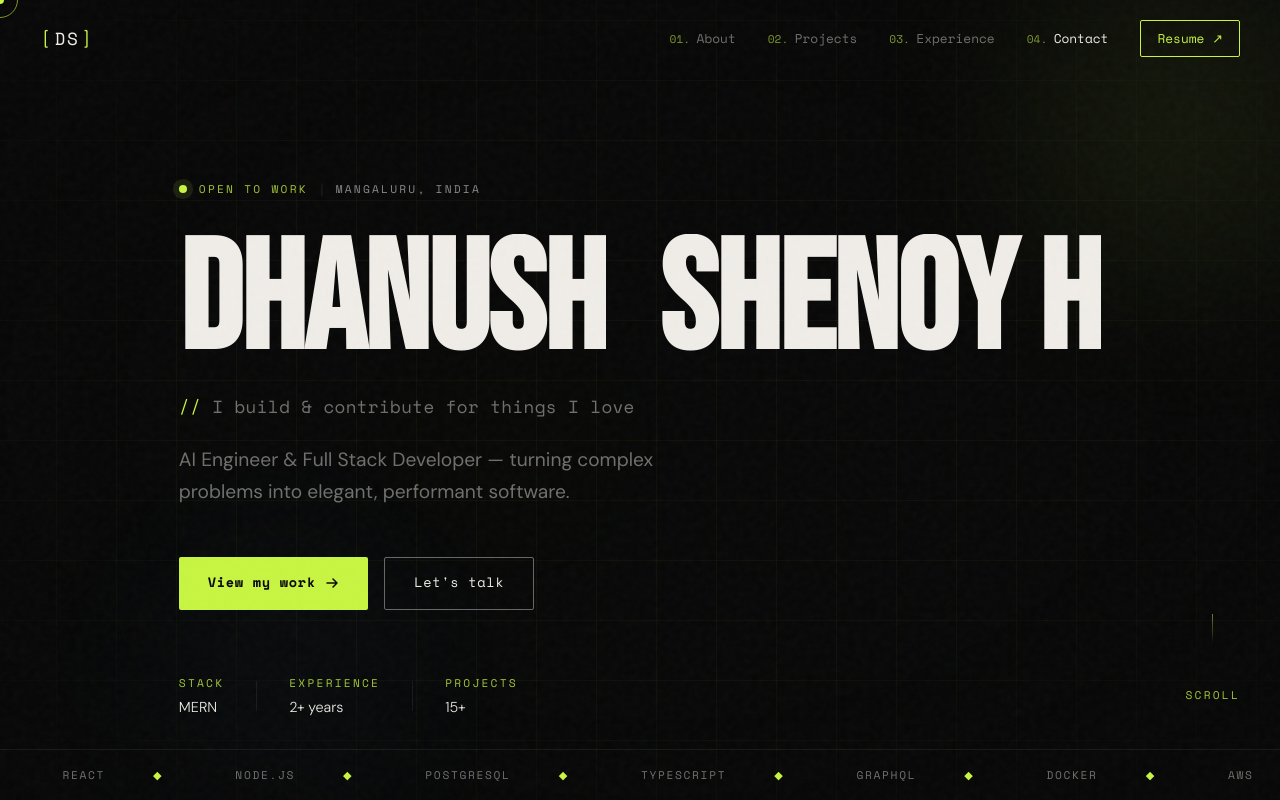
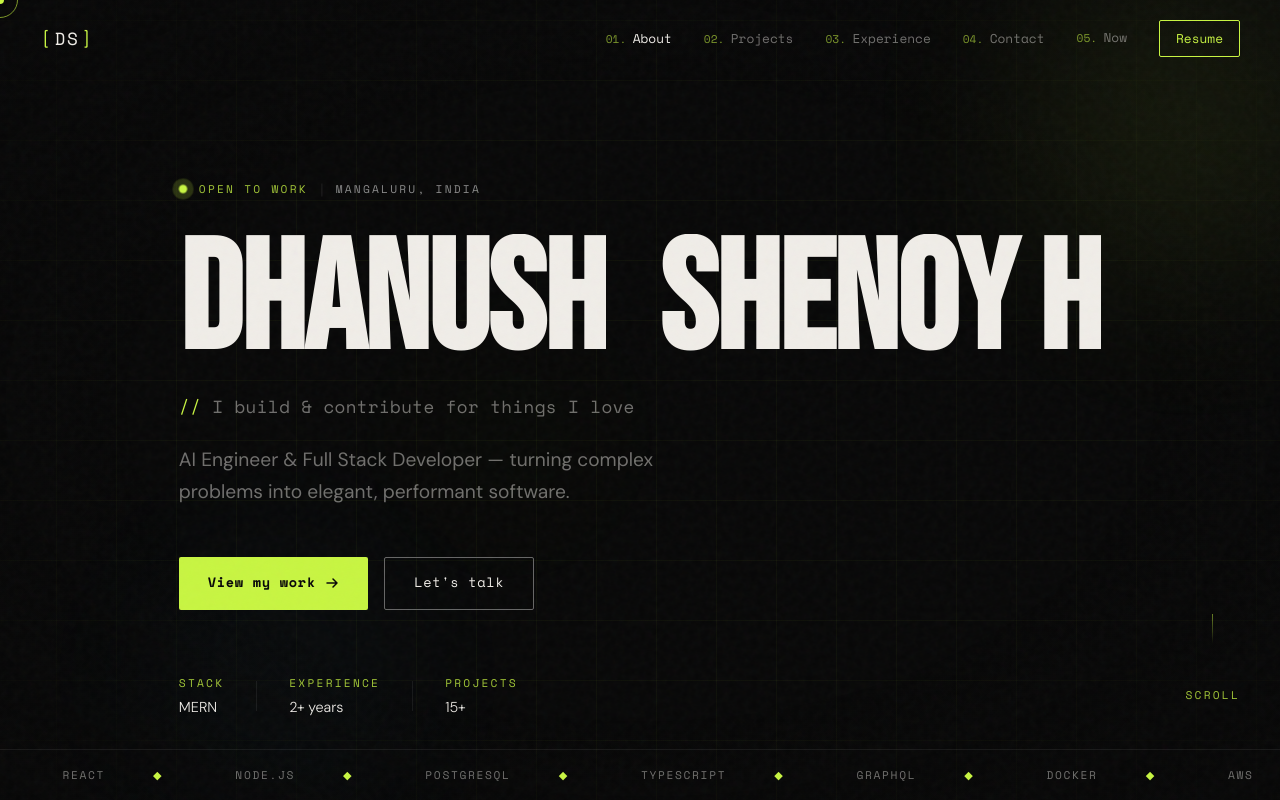
Before and after one commit to abbysallord/dhanush-shenoy-h, a React (Vite) app: page / in a window 1280 px wide. Shown: the top 800 px of the page. Built offline with nearby package versions, Linux system fonts and the light colour scheme.

Commit message:
feat: integrate router, navbar actions, and dynamic Helmet SEO meta

```diff
--- a/src/App.jsx
+++ b/src/App.jsx
@@ -1,19 +1,29 @@
-import { useEffect } from 'react';
+import { useEffect, useState } from 'react';
 import { Helmet } from 'react-helmet-async';
 import { Analytics } from '@vercel/analytics/react';
 import { SpeedInsights } from '@vercel/speed-insights/react';
 import Lenis from 'lenis';
 import gsap from 'gsap';
 import { ScrollTrigger } from 'gsap/ScrollTrigger';
-import { useGSAP } from '@gsap/react';
 
 import { useCursor } from './hooks/useCursor';
 import Navbar from './components/Navbar';
 import Hero from './components/Hero';
 import About from './components/About';
+import Timeline from './components/Timeline';
+import Achievements from './components/Achievements';
 import Projects from './components/Projects';
 import Experience from './components/Experience';
+import Leadership from './components/Leadership';
+import Exploring from './components/Exploring';
+import TechStack from './components/TechStack';
+import Philosophy from './components/Philosophy';
+import Gallery from './components/Gallery';
+import Writing from './components/Writing';
 import Contact from './components/Contact';
+import Now from './components/Now';
+import Resume from './components/Resume';
+
 
 gsap.registerPlugin(ScrollTrigger);
 
@@ -46,12 +56,32 @@ function initLenis() {
 
 export default function App() {
   const { dotRef, ringRef } = useCursor();
+  const [hash, setHash] = useState(window.location.hash || '#/');
 
   useEffect(() => {
     const l = initLenis();
     return () => {
       l.destroy();
     };
+  }, []);
+
+  // Listen to hash routes
+  useEffect(() => {
+    const handleHashChange = () => {
+      setHash(window.location.hash || '#/');
+
+      // Scroll to top on route change
+      window.scrollTo(0, 0);
+      if (lenis) lenis.scrollTo(0, { immediate: true });
+
+      // Refresh GSAP ScrollTrigger
+      setTimeout(() => {
+        ScrollTrigger.refresh();
+      }, 100);
+    };
+
+    window.addEventListener('hashchange', handleHashChange);
+    return () => window.removeEventListener('hashchange', handleHashChange);
   }, []);
 
   // Scroll reveal via IntersectionObserver
@@ -69,23 +99,53 @@ export default function App() {
 
     document.querySelectorAll('.reveal').forEach(el => observer.observe(el));
     return () => observer.disconnect();
-  }, []);
+  }, [hash]); // Re-observe when view changes
+
+  const isNowPage = hash === '#/now';
+  const isResumePage = hash === '#/resume';
+
 
   return (
     <>
       <Helmet>
-        <title>Dhanush Shenoy H — Full Stack Developer</title>
-        <meta name="description" content="Portfolio of Dhanush Shenoy H, a full stack developer specializing in building modern web applications." />
-        <meta name="keywords" content="Dhanush Shenoy H, Full Stack Developer, React, Portfolio, Web Developer" />
+        <title>{isResumePage ? "Resume — Dhanush Shenoy H" : isNowPage ? "Now — Dhanush Shenoy H" : "Dhanush Shenoy H — AI Engineer & Full Stack Developer"}</title>
+        <meta name="description" content={isResumePage ? "Professional resume of Dhanush Shenoy H, AI Engineer & Full Stack Developer detailing experience, projects, skills, and contact info." : isNowPage ? "What Dhanush Shenoy H is building, learning, and reading right now." : "Portfolio of Dhanush Shenoy H, an AI Engineer, builder, entrepreneur, and student leader specializing in multi-agent systems and developer infrastructure."} />
+        <meta name="keywords" content="Dhanush Shenoy H, AI Engineer, Full Stack Developer, Multi-Agent Systems, Agentic Infrastructure, Yenepoya, NIAT" />
         <meta name="author" content="Dhanush Shenoy H" />
-        <meta property="og:title" content="Dhanush Shenoy H — Full Stack Developer" />
-        <meta property="og:description" content="Portfolio of Dhanush Shenoy H, a full stack developer specializing in building modern web applications." />
+        <link rel="canonical" href={isResumePage ? "https://www.dshenoyh.in/#/resume" : isNowPage ? "https://www.dshenoyh.in/#/now" : "https://www.dshenoyh.in/"} />
+
+        {/* OpenGraph */}
+        <meta property="og:title" content={isResumePage ? "Resume — Dhanush Shenoy H" : isNowPage ? "Now — Dhanush Shenoy H" : "Dhanush Shenoy H — AI Engineer & Full Stack Developer"} />
+        <meta property="og:description" content={isResumePage ? "Professional resume of Dhanush Shenoy H, AI Engineer & Full Stack Developer detailing experience, projects, skills, and contact info." : isNowPage ? "What Dhanush Shenoy H is building, learning, and reading right now." : "Portfolio of Dhanush Shenoy H, an AI Engineer, builder, entrepreneur, and student leader specializing in multi-agent systems and developer infrastructure."} />
         <meta property="og:image" content="/favicon.svg" />
-        <meta property="og:url" content="https://dhanushshenoyh.github.io/" />
+        <meta property="og:url" content={isResumePage ? "https://www.dshenoyh.in/#/resume" : isNowPage ? "https://www.dshenoyh.in/#/now" : "https://www.dshenoyh.in/"} />
         <meta property="og:type" content="website" />
+
+        {/* Twitter */}
         <meta name="twitter:card" content="summary_large_image" />
-        <meta name="twitter:title" content="Dhanush Shenoy H — Full Stack Developer" />
-        <meta name="twitter:description" content="Portfolio of Dhanush Shenoy H, a full stack developer specializing in building modern web applications." />
+        <meta name="twitter:title" content={isResumePage ? "Resume — Dhanush Shenoy H" : isNowPage ? "Now — Dhanush Shenoy H" : "Dhanush Shenoy H — AI Engineer & Full Stack Developer"} />
+        <meta name="twitter:description" content={isResumePage ? "Professional resume of Dhanush Shenoy H, AI Engineer & Full Stack Developer detailing experience, projects, skills, and contact info." : isNowPage ? "What Dhanush Shenoy H is building, learning, and reading right now." : "Portfolio of Dhanush Shenoy H, an AI Engineer, builder, entrepreneur, and student leader specializing in multi-agent systems and developer infrastructure."} />
+        <meta name="twitter:image" content="/favicon.svg" />
+
+
+        {/* Structured Data */}
+        <script type="application/ld+json">
+          {JSON.stringify({
+            "@context": "https://schema.org",
+            "@type": "Person",
+            "name": "Dhanush Shenoy H",
+            "jobTitle": "AI Engineer & Full Stack Developer",
+            "url": "https://www.dshenoyh.in/",
+            "alumniOf": {
+              "@type": "CollegeOrUniversity",
+              "name": "Yenepoya University (YSET)"
+            },
+            "sameAs": [
+              "https://github.com/abbysallord",
+              "https://drive.google.com/file/d/1O2NmNrT76fyelNoJ_ggRIWKiEDRrP_K-/view?usp=sharing"
+            ]
+          })}
+        </script>
       </Helmet>
 
       {/* Custom cursor */}
@@ -94,13 +154,30 @@ export default function App() {
 
       <Navbar />
 
-      <main>
-        <Hero />
-        <About />
-        <Projects />
-        <Experience />
-        <Contact />
+      <main style={{ minHeight: '100vh' }}>
+        {isNowPage ? (
+          <Now />
+        ) : isResumePage ? (
+          <Resume />
+        ) : (
+          <>
+            <Hero />
+            <About />
+            <Timeline />
+            <Achievements />
+            <Projects />
+            <Experience />
+            <Leadership />
+            <Exploring />
+            <TechStack />
+            <Philosophy />
+            <Gallery />
+            <Writing />
+            <Contact />
+          </>
+        )}
       </main>
+
 
       <Analytics />
       <SpeedInsights />
--- a/src/components/Navbar.css
+++ b/src/components/Navbar.css
@@ -87,6 +87,32 @@
   opacity: 1;
 }
 
+.nav-now-link {
+  color: var(--text-muted);
+  font-family: var(--font-mono);
+  font-size: 0.8rem;
+  cursor: pointer;
+  transition: color 0.2s;
+  display: flex;
+  gap: 0.4rem;
+  align-items: center;
+  padding: 0;
+  text-decoration: none;
+}
+
+.nav-now-link:hover,
+.nav-now-link.active {
+  color: var(--text);
+}
+
+.nav-now-link.active .link-num {
+  color: var(--accent);
+}
+
+.nav-now-link:hover .link-num {
+  opacity: 1;
+}
+
 .nav-cta {
   font-family: var(--font-mono);
   font-size: 0.8rem;
@@ -102,6 +128,7 @@
   background: var(--accent);
   color: var(--bg) !important;
 }
+
 
 /* Hamburger */
 .hamburger {
@@ -156,7 +183,8 @@
     pointer-events: all;
   }
 
-  .nav-links li button {
+  .nav-links li button,
+  .nav-links li a.nav-now-link {
     font-size: 1.2rem;
   }
 }
--- a/src/components/Navbar.jsx
+++ b/src/components/Navbar.jsx
@@ -7,13 +7,15 @@ export default function Navbar() {
   const [scrolled, setScrolled] = useState(false);
   const [active, setActive] = useState('');
   const [menuOpen, setMenuOpen] = useState(false);
+  const [hash, setHash] = useState(window.location.hash || '#/');
   const navRef = useRef(null);
 
   useEffect(() => {
     const handleScroll = () => {
       setScrolled(window.scrollY > 60);
 
-      // Update active section
+      // Update active section (only when on home page)
+      if (window.location.hash === '#/' || window.location.hash === '') {
         const sections = ['about', 'projects', 'experience', 'contact'];
         for (const id of [...sections].reverse()) {
           const el = document.getElementById(id);
@@ -22,22 +24,52 @@ export default function Navbar() {
             break;
           }
         }
+      }
+    };
+
+    const handleHashChange = () => {
+      setHash(window.location.hash || '#/');
     };
 
     window.addEventListener('scroll', handleScroll, { passive: true });
-    return () => window.removeEventListener('scroll', handleScroll);
+    window.addEventListener('hashchange', handleHashChange);
+    return () => {
+      window.removeEventListener('scroll', handleScroll);
+      window.removeEventListener('hashchange', handleHashChange);
+    };
   }, []);
 
   const scrollTo = (id) => {
     setMenuOpen(false);
-    const el = document.getElementById(id.toLowerCase());
+    const targetId = id.toLowerCase();
+
+    if (window.location.hash !== '#/' && window.location.hash !== '') {
+      // Direct back to home, then scroll
+      window.location.hash = '#/';
+      setTimeout(() => {
+        const el = document.getElementById(targetId);
         if (el) el.scrollIntoView({ behavior: 'smooth' });
+      }, 150);
+    } else {
+      const el = document.getElementById(targetId);
+      if (el) el.scrollIntoView({ behavior: 'smooth' });
+    }
+  };
+
+  const handleLogoClick = (e) => {
+    e.preventDefault();
+    setMenuOpen(false);
+    if (window.location.hash !== '#/' && window.location.hash !== '') {
+      window.location.hash = '#/';
+    } else {
+      window.scrollTo({ top: 0, behavior: 'smooth' });
+    }
   };
 
   return (
     <nav ref={navRef} className={`navbar ${scrolled ? 'scrolled' : ''}`}>
       <div className="nav-inner">
-        <a className="nav-logo" onClick={() => window.scrollTo({ top: 0, behavior: 'smooth' })}>
+        <a className="nav-logo" onClick={handleLogoClick} data-cursor="hover" href="#/">
           <span className="logo-bracket">[</span>
           <span className="logo-name">DS</span>
           <span className="logo-bracket">]</span>
@@ -55,9 +87,25 @@ export default function Navbar() {
               </button>
             </li>
           ))}
+
+          <li style={{ '--i': links.length }}>
+            <a
+              className={`nav-now-link ${hash === '#/now' ? 'active' : ''}`}
+              href="#/now"
+              onClick={() => setMenuOpen(false)}
+            >
+              <span className="link-num">0{links.length + 1}.</span>
+              Now
+            </a>
+          </li>
+
           <li>
-            <a className="nav-cta" href="https://drive.google.com/file/d/1O2NmNrT76fyelNoJ_ggRIWKiEDRrP_K-/view?usp=sharing" target="_blank" rel="noreferrer">
-              Resume ↗
+            <a
+              className={`nav-cta ${hash === '#/resume' ? 'active' : ''}`}
+              href="#/resume"
+              onClick={() => setMenuOpen(false)}
+            >
+              Resume
             </a>
           </li>
         </ul>
```
Also changed, not shown: 1 other file (tests, documents, lock files or other folders). Lines whose indentation alone changed are shown as unchanged.
